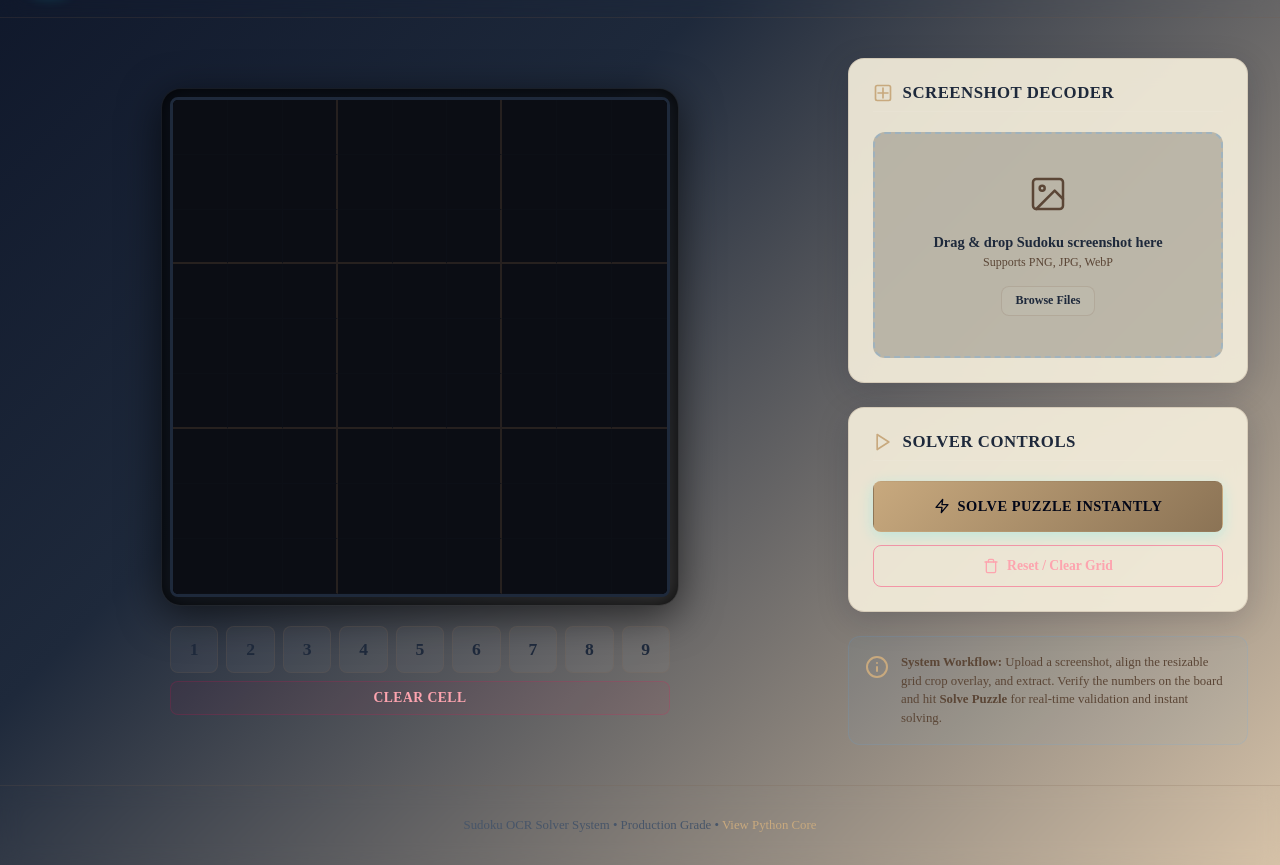
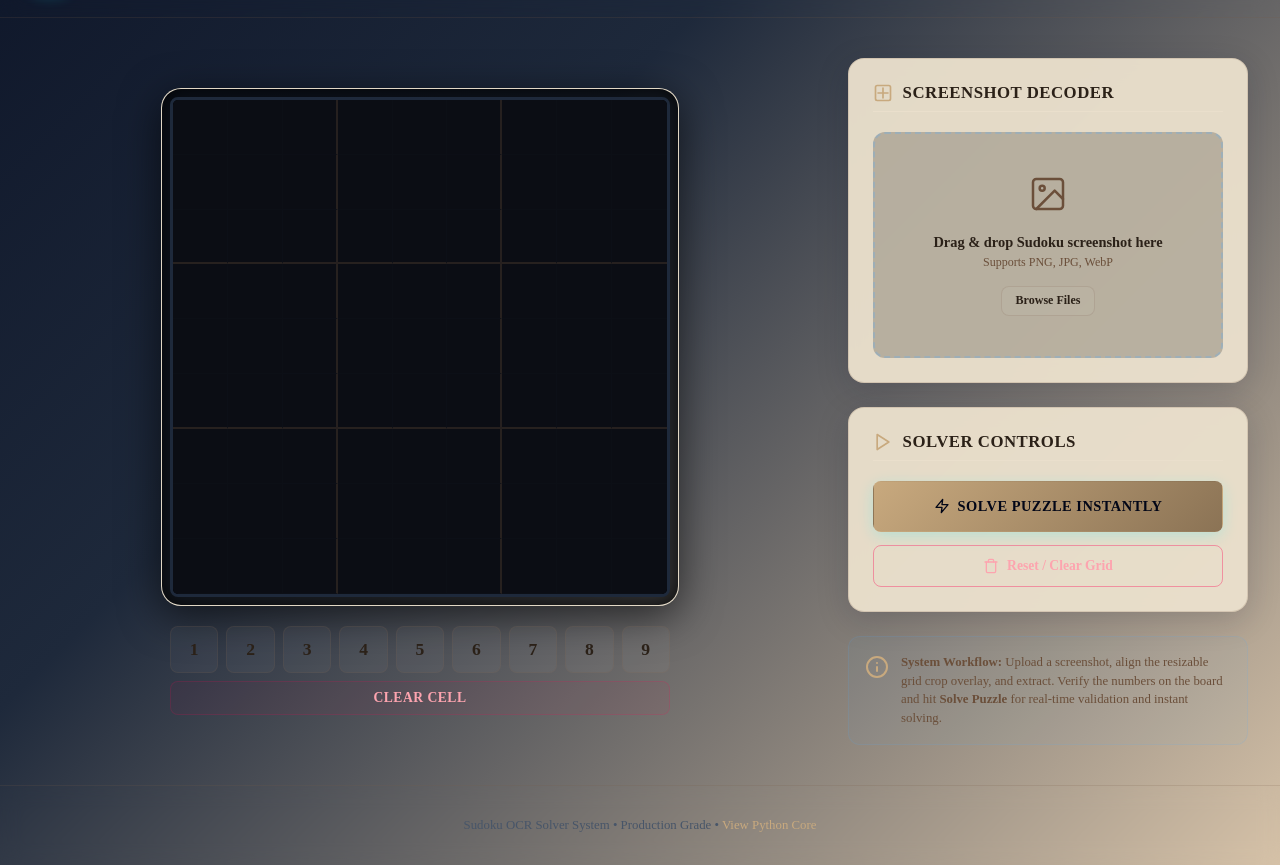
Before and after one commit to Krxtrate/Sudoku-solver, a plain HTML site: page index.html in a window 1280 px wide. Shown: the part 64-929 px from the top of the page. Drawn offline with Linux system fonts and the light colour scheme.

```diff
--- a/style.css
+++ b/style.css
@@ -120,7 +120,7 @@
 }
 
 .glass-panel {
-    background: var(--glass-bg);
+    background: rgba(235, 224, 204, 0.96);
     border: 1px solid var(--glass-border);
     border-radius: 16px;
     box-shadow: 0 8px 32px var(--glass-shadow);
@@ -146,7 +146,7 @@
     padding: 8px;
     background: rgba(0, 0, 0, 0.5);
     border-radius: 20px;
-    border: 1px solid rgba(255, 255, 255, 0.05);
+    border: 1px solid rgba(235, 224, 204, 0.96);
     box-shadow: inset 0 0 20px rgba(0, 0, 0, 0.8), 0 10px 40px rgba(0, 0, 0, 0.6);
 }
 
@@ -178,8 +178,6 @@
     border: none;
     outline: none;
     text-align: center;
-    color: var(--text-primary);
-    font-family: var(--font-sans);
     font-size: 1.75rem;
     font-weight: 600;
     caret-color: var(--accent-cyan);
@@ -277,7 +275,7 @@
 }
 
 .upload-icon {
-    color: var(--text-secondary);
+    color: #6b4f3a;
     margin-bottom: 1rem;
     transition: var(--transition-smooth);
 }
@@ -290,14 +288,13 @@
 .upload-text {
     font-size: 0.9rem;
     font-weight: 600;
-    color: var(--text-primary);
+    color: #2b2118;
     margin-bottom: 0.25rem;
 }
 
 .upload-hint {
     font-size: 0.75rem;
-    color: var(--text-secondary);
-}
+    color: #6b4f3a;}
 
 /* Sidebar Utilities */
 .sidebar {
@@ -315,8 +312,8 @@
     display: flex;
     align-items: center;
     gap: 0.6rem;
-    color: var(--text-primary);
-    border-bottom: 1px solid rgba(255, 255, 255, 0.05);
+    color: #2b2118;
+    border-bottom: 1px solid rgba(235, 224, 204, 0.96);
     padding-bottom: 0.5rem;
 }
 
@@ -367,8 +364,7 @@
 .btn-secondary {
     background: rgba(255, 255, 255, 0.04);
     border: 1px solid var(--glass-border);
-    color: var(--text-primary);
-}
+    color: #2b2118;}
 
 .btn-secondary:hover:not(:disabled) {
     background: rgba(255, 255, 255, 0.08);
@@ -420,8 +416,7 @@
     border-radius: 12px;
     padding: 1rem;
     font-size: 0.8rem;
-    color: var(--text-secondary);
-}
+    color: #6b4f3a;}
 
 .info-banner svg {
     flex-shrink: 0;
@@ -451,7 +446,7 @@
     font-family: var(--font-mono);
     font-size: 1.1rem;
     font-weight: 600;
-    color: var(--text-primary);
+    color: #2b2118;
     cursor: pointer;
     transition: var(--transition-smooth);
     user-select: none;
@@ -549,7 +544,7 @@
 
 .modal-header {
     padding: 1.5rem;
-    border-bottom: 1px solid rgba(255, 255, 255, 0.05);
+    border-bottom: 1px solid rgba(235, 224, 204, 0.96);
 }
 
 .modal-header h3 {
@@ -562,7 +557,7 @@
 
 .modal-header p {
     font-size: 0.8rem;
-    color: var(--text-secondary);
+    color: #6b4f3a;
     margin-top: 0.25rem;
 }
 
@@ -653,7 +648,7 @@
     display: flex;
     justify-content: flex-end;
     gap: 0.75rem;
-    border-top: 1px solid rgba(255, 255, 255, 0.05);
+    border-top: 1px solid rgba(235, 224, 204, 0.96);
 }
 
 /* -------------------------------------------------------------
@@ -675,7 +670,7 @@
 .spinner {
     width: 50px;
     height: 50px;
-    border: 3px solid rgba(255, 255, 255, 0.05);
+    border: 3px solid rgba(235, 224, 204, 0.96);
     border-radius: 50%;
     border-top-color: var(--accent-cyan);
     border-left-color: var(--accent-blue);
```
